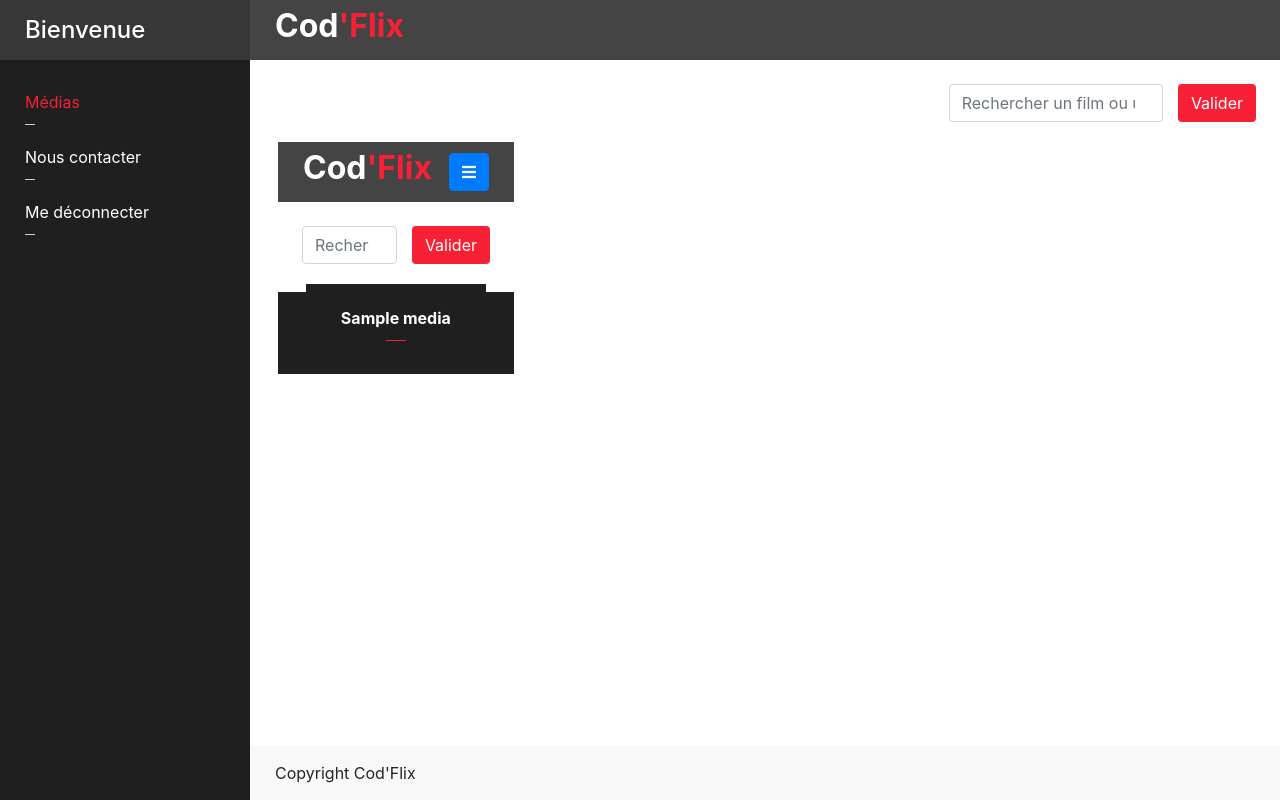
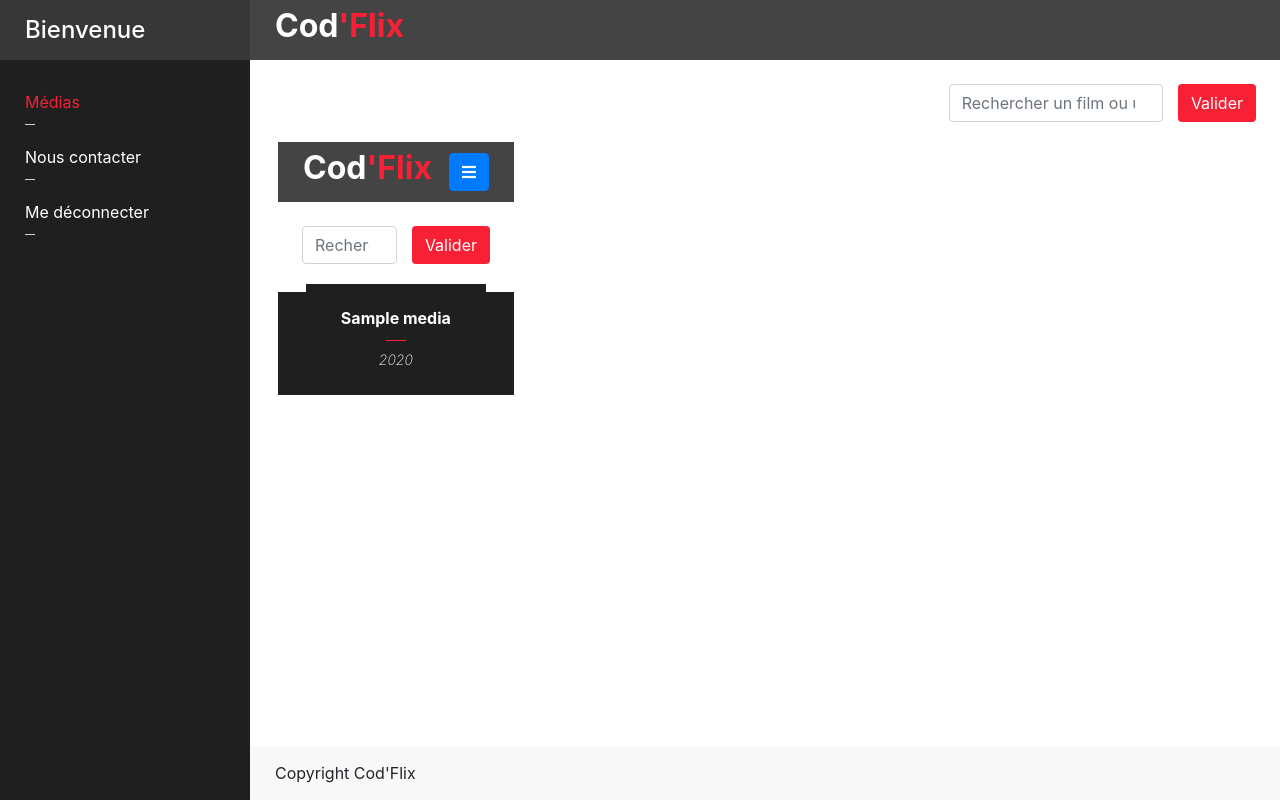
Before and after one commit to LaurierRose/Codflix, a PHP site: template view/mediaListView.php in a window 1280 px wide. Run offline with PHP 8.4, Linux system fonts and the light colour scheme; the template is opened without the code that fills it: most values are stand-ins (such as "Sample title", 1, 10 or a date in 2020); data that the repository does not hold is empty; some libraries are stand-ins or nearby versions.

Commit message:
displaying date of release of the films on medialist

```diff
--- a/model/database.php
+++ b/model/database.php
@@ -17,10 +17,6 @@ function init_db()
             $user,
             $password);
 
-        $db = new PDO("mysql:host=$host;dbname=$dbname;charset=$charset",
-            $user,
-            $password);
-
     } catch (Exception $e) {
         die('Erreur : ' . $e->getMessage());
     }
--- a/public/css/layout/pages/media.css
+++ b/public/css/layout/pages/media.css
@@ -46,12 +46,22 @@
     text-decoration: none;
 }
 
+.media-list .item .date {
+    color: #fff;
+    font-weight: 200;
+    font-size: 14px;
+    font-style: italic;
+    text-align: center;
+
+}
+
 .media-list .item .summary {
     color: #fff;
     padding: 8px 20px;
 
 }
 
+
 @media screen and (max-width: 768px) {
     .media-list .item {
         flex-basis: 100%;
--- a/view/mediaListView.php
+++ b/view/mediaListView.php
@@ -21,6 +21,8 @@
                 </div>
             </div>
             <div class="title"><?= $media['title']; ?></div>
+            <!-- I want to display only the year of release -->
+            <div class="date"><?= substr($media['release_date'], 0, 4); ?></div>
         </a>
     <?php endforeach; ?>
 </div>
```
